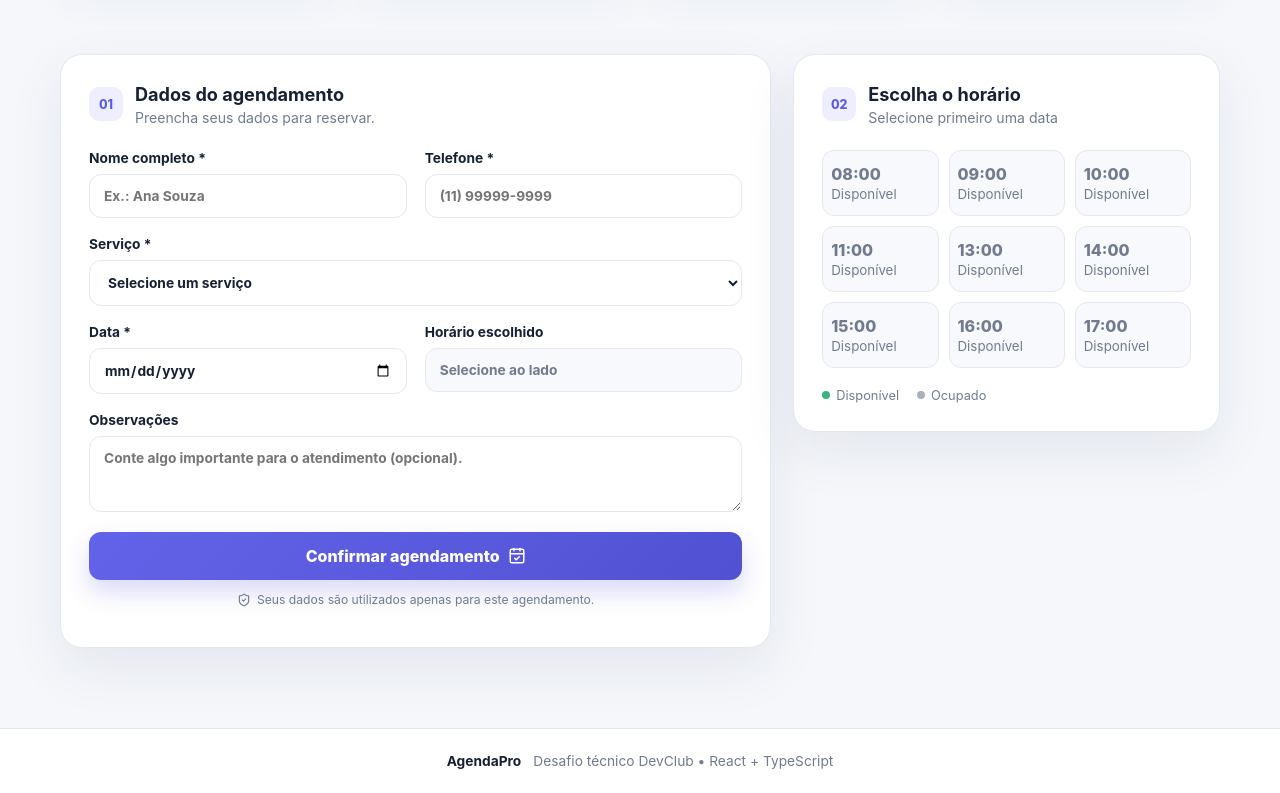
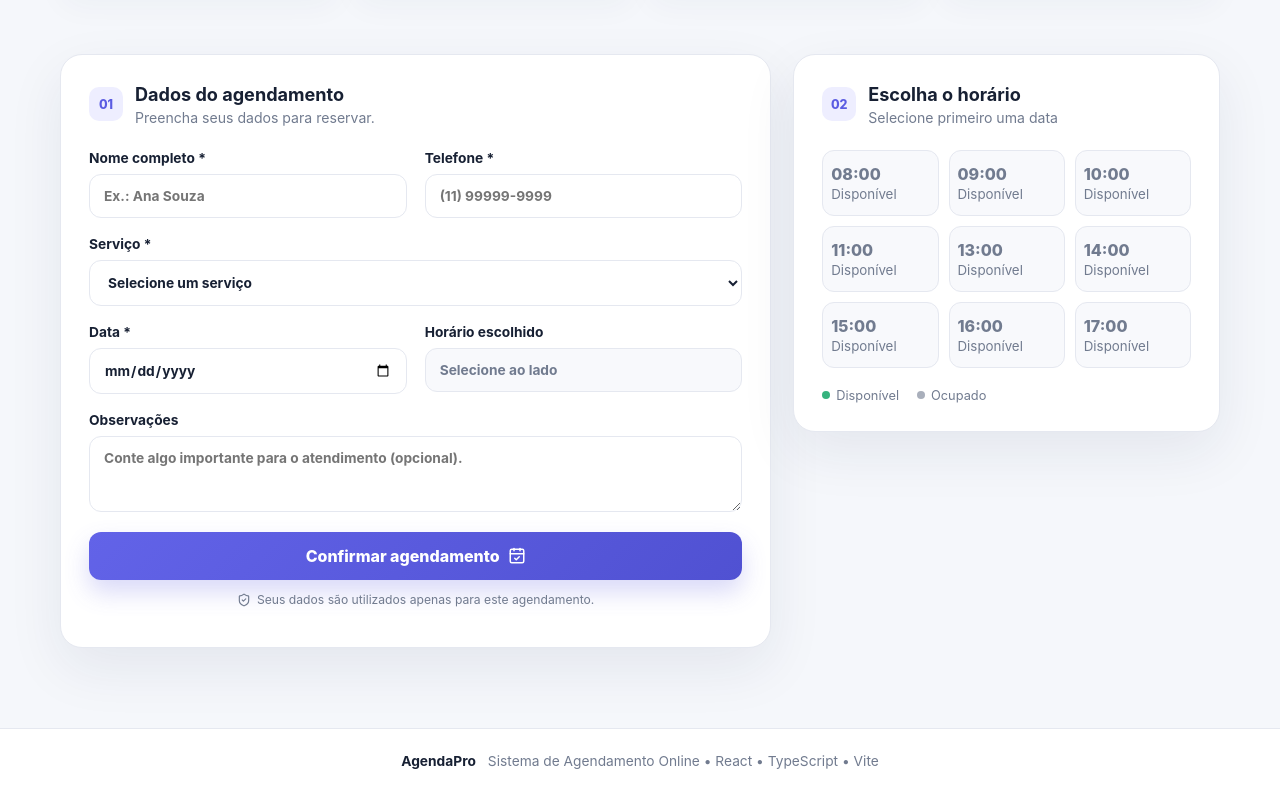
Before and after one commit to otaviosouzadev/devclub-agendamentos, a React (Vite) app: page / in a window 1280 px wide. Shown: the part 1020-1813 px from the top of the page. Built offline with nearby package versions, Linux system fonts and the light colour scheme.

Commit message:
style: atualiza descrição do rodapé

```diff
--- a/src/components/Layout.tsx
+++ b/src/components/Layout.tsx
@@ -12,6 +12,6 @@ export function Layout() {
       <div className="header-actions"><nav className="nav"><NavLink to="/" end>Agendar</NavLink><NavLink to="/admin">Administração</NavLink></nav><button className="theme-button" onClick={()=>setDark(!dark)} aria-label="Alternar tema">{dark?<Sun size={18}/>:<Moon size={18}/>}</button></div>
     </div></header>
     <main><Outlet/></main>
-    <footer className="footer"><strong>AgendaPro</strong><span>Desafio técnico DevClub • React + TypeScript</span></footer>
+    <footer className="footer"><strong>AgendaPro</strong><span>Sistema de Agendamento Online • React • TypeScript • Vite</span></footer>
   </div>;
 }
```
Also changed, not shown: src/components/Header.tsx (added), 1 other file (tests, documents, lock files or other folders).
